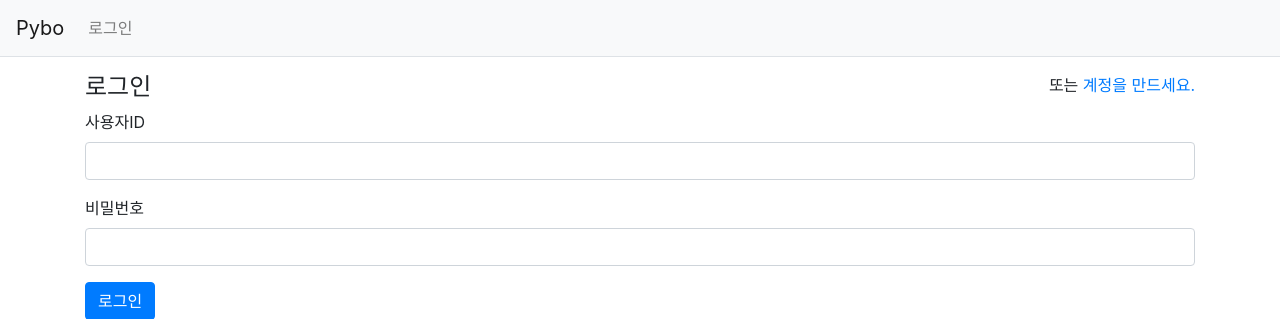
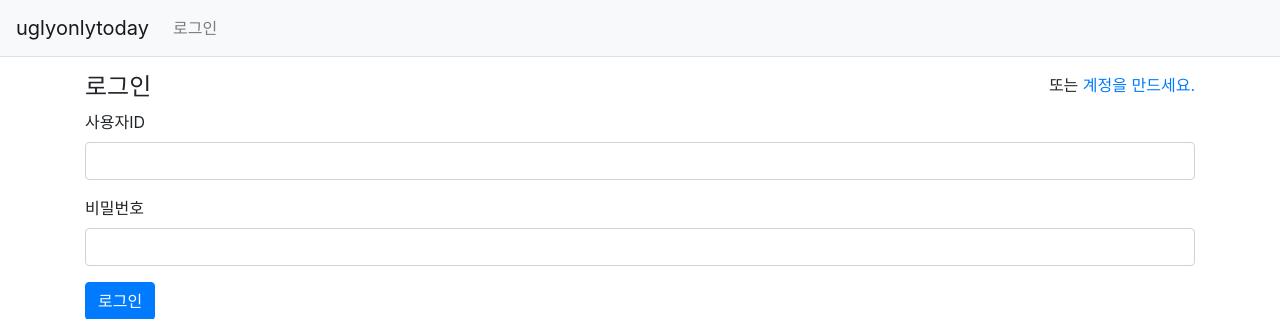
Before and after one commit to JangInHwa/django-pybo, a Django app: page /common/login/ in a window 1280 px wide. Shown: the top 319 px of the page. Run offline with Django 3.2, Linux system fonts and the light colour scheme; some libraries are stand-ins or nearby versions.

Commit message:
navbar 제목을 uglyonlytoday로 변경

```diff
--- a/templates/navbar.html
+++ b/templates/navbar.html
@@ -1,5 +1,5 @@
 <nav class="navbar navbar-expand-lg navbar-light bg-light border-bottom">
-	<a class="navbar-brand" href="{% url 'pybo:index' %}">Pybo</a>
+	<a class="navbar-brand" href="{% url 'pybo:index' %}">uglyonlytoday</a>
 	<button class="navbar-toggler ml-auto" type="button" data-toggle="collapse" data-target="#navbarNav"
 		aria-controls="navbarNav" aria-expanded="false" aria-label="Toggle navigation">
 		<span class="navbar-toggler-icon"></span>
```
